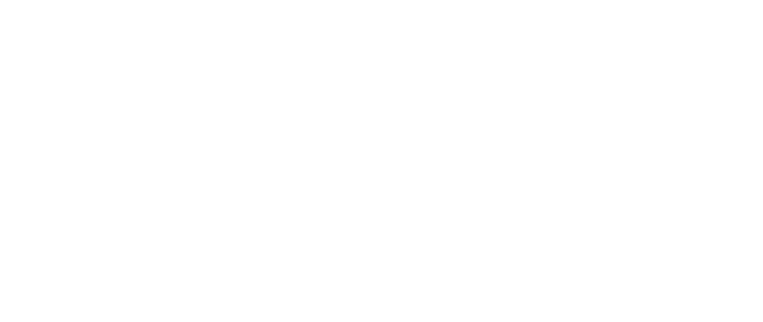
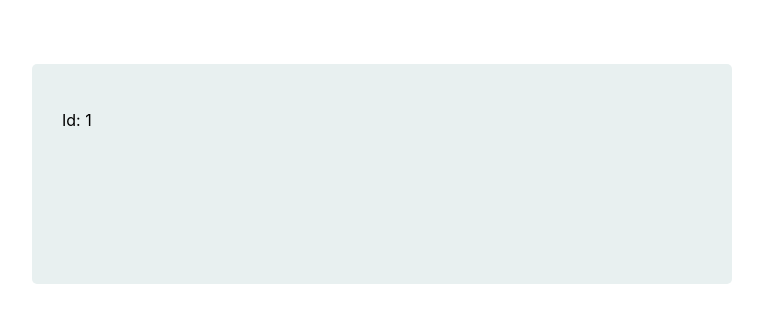
Before and after one commit to Ahsanul-kabir/my-crud, a React (Create React App) app: page /contact/1 in a window 1280 px wide. Before the commit this address had no page. Shown: the top 322 px of the page, without its empty margins (258-1021 px from the left). Built offline with nearby package versions, Linux system fonts and the light colour scheme.

Commit message:
details route and id show

```diff
--- a/src/App.js
+++ b/src/App.js
@@ -1,12 +1,15 @@
 import { Routes, Route } from 'react-router-dom';
 import './App.css';
+import DetailsInfo from './components/DetailsInfo';
 import Info from './components/Info';
+
 
 function App() {
   return (
     <div>
       <Routes>
         <Route path="/" element={<Info />} />
+        <Route path="/contact/:id" element={<DetailsInfo />} />s
       </Routes>
     </div>
   );
--- /dev/null
+++ b/src/components/DetailsInfo.js
@@ -0,0 +1,13 @@
+import React, { useState } from 'react';
+import { useParams } from 'react-router-dom';
+
+const DetailsInfo = () => {
+    const { id } = useParams();
+    return (
+        <div className='data-view'>
+            <p>Id: {id}</p>
+        </div>
+    );
+};
+
+export default DetailsInfo;
--- a/src/components/View.js
+++ b/src/components/View.js
@@ -1,13 +1,32 @@
 import React from 'react';
+import { Link } from 'react-router-dom';
 
 const View = ({ singleItem, deleteItem }) => {
     return (
 
         <div className="data-view">
-            <p>Name: {singleItem.name}</p>
-            <p>Phone Number: {singleItem.number}</p>
-            <button onClick={() => deleteItem(singleItem.id)} className="deleteItem">Delete</button>
+            <Link to={`contact/${singleItem.id}`}>
+                <p>Name: {singleItem.name}</p>
+                <p>Phone Number: {singleItem.number}</p>
+                <button onClick={() => deleteItem(singleItem.id)} className="deleteItem">Delete</button>
+            </Link>
         </div>
+
+
+        // <div class="table">
+        //     <div class="table-row">
+        //         <div class="table-col">Name</div>
+        //         <div class="table-col">Phone Number</div>
+        //         <div class="table-col">Delete</div>
+        //     </div>
+        //     <div class="table-row">
+        //         <div class="table-col">{singleItem.name}</div>
+        //         <div class="table-col">{singleItem.number}</div>
+        //         <div class="table-col">
+        //             <button onClick={() => deleteItem(singleItem.id)} className="">Delete</button>
+        //         </div>
+        //     </div>
+        // </div>
     );
 };
 
```
Also changed, not shown: src/App.css (+24 -0 lines).
